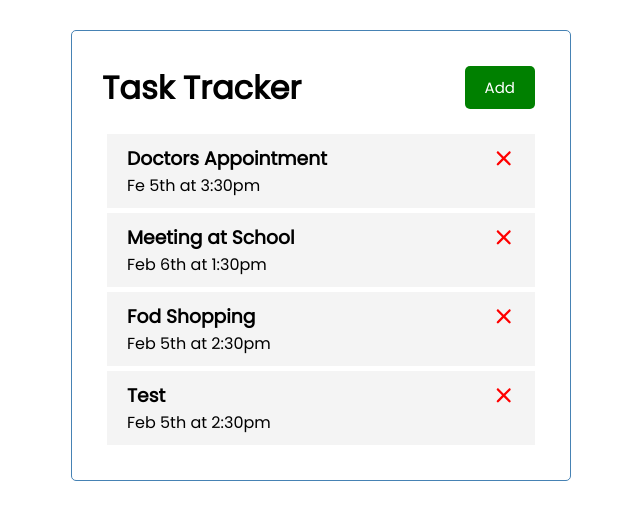
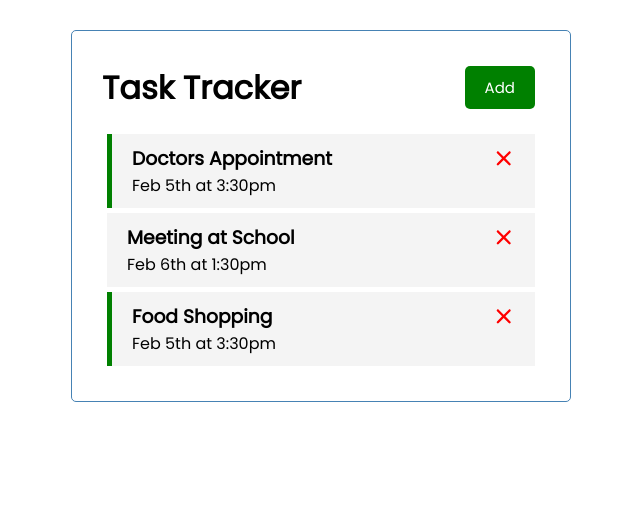
Before and after one commit to albertombundi/Task-Tracer, an Angular app: page / in a window 1280 px wide. Shown: the top 520 px of the page, without its empty margins (319-959 px from the left). Built offline with nearby package versions, Linux system fonts and the light colour scheme; data requests are answered from the project's data file.

Commit message:
Toggle Reminder

```diff
--- a/db.json
+++ b/db.json
@@ -1,29 +1,22 @@
 {
   "tasks": [
     {
-            "id": 1,
+      "id": "1",
       "text": "Doctors Appointment",
-            "day": "Fe 5th at 3:30pm",
+      "day": "Feb 5th at 3:30pm",
       "reminder": true
     },
     {
-            "id": 2,
+      "id": "2",
       "text": "Meeting at School",
       "day": "Feb 6th at 1:30pm",
-            "reminder": true
-        },
-        {
-            "id": 3,
-            "text": "Fod Shopping",
-            "day": "Feb 5th at 2:30pm",
       "reminder": false
     },
     {
-            "id": 4,
-            "text": "Test",
-            "day": "Feb 5th at 2:30pm",
-            "reminder": false
+      "id": "3",
+      "text": "Food Shopping",
+      "day": "Feb 5th at 3:30pm",
+      "reminder": true
     }
   ]
-
 }
--- a/src/app/components/task-item/task-item.html
+++ b/src/app/components/task-item/task-item.html
@@ -1,9 +1,15 @@
-<div class="task">
-    <h3>{{ task.text }}
+<div
+    [ngClass]="{ reminder: task.reminder}"
+    class="task"
+    (dblclick)="onToggle(task)" >
+
+    <h3>
+     {{ task.text }}
     <fa-icon
         (click)="onDelete(task)"
         [ngStyle]="{'color': 'red'}"
         [icon]="faTimes">
-    </fa-icon></h3>
+    </fa-icon>
+    </h3>
     <p>{{ task.day }}</p>
 </div>
--- a/src/app/components/task-item/task-item.ts
+++ b/src/app/components/task-item/task-item.ts
@@ -13,9 +13,14 @@ import { faTimes } from '@fortawesome/free-solid-svg-icons';
 export class TaskItem {
   @Input() task!: Task;
   @Output() onDeleteTask: EventEmitter<Task> = new EventEmitter();
+  @Output() onToggleReminder: EventEmitter<Task> = new EventEmitter();
   faTimes = faTimes;
 
   onDelete(task: Task) {
     this.onDeleteTask.emit(task);
   }
+  onToggle(task: Task) {
+    this.onToggleReminder.emit(task);
+  }
+
 }
--- a/src/app/components/tasks/tasks.html
+++ b/src/app/components/tasks/tasks.html
@@ -1,4 +1,6 @@
 <app-task-item
 	*ngFor="let task of tasks"
-	[task]="task"(onDeleteTask)="deleteTask(task)" >
+	[task]="task"
+	(onDeleteTask)="deleteTask(task)"
+	(onToggleReminder)="toggleReminder(task)">
 </app-task-item>
--- a/src/app/components/tasks/tasks.ts
+++ b/src/app/components/tasks/tasks.ts
@@ -16,15 +16,7 @@ export class Tasks implements OnInit {
 
   constructor(private taskService: TaskService) {}
   ngOnInit(): void {
-    this.taskService.getTasks().subscribe({
-      next: (tasks) => {
-        console.log('Tasks fetched from API:', tasks);
-        this.tasks = tasks;
-      },
-      error: (err) => {
-        console.error('Error fetching tasks:', err);
-      }
-    });
+    this.taskService.getTasks().subscribe((tasks) => (this.tasks = tasks));
   }
 
   deleteTask(task: Task) {
@@ -34,4 +26,9 @@ export class Tasks implements OnInit {
       () => { this.tasks = this.tasks.filter((t) => t.id !== task.id);
     });
   }
+
+  toggleReminder(task: Task) {
+    task.reminder = !task.reminder;
+    console.log(task.reminder);
+  }
 }
--- a/src/app/services/task-service.ts
+++ b/src/app/services/task-service.ts
@@ -20,4 +20,9 @@ export class TaskService {
     const url = `${this.apiUrl}/${task.id}`;
     return this.http.delete<Task>(url);
   }
+
+  toggleReminder(task: Task) {
+    task.reminder = !task.reminder;
+    console.log(task.reminder);
+  }
 }
```
Lines whose indentation alone changed are shown as unchanged.
